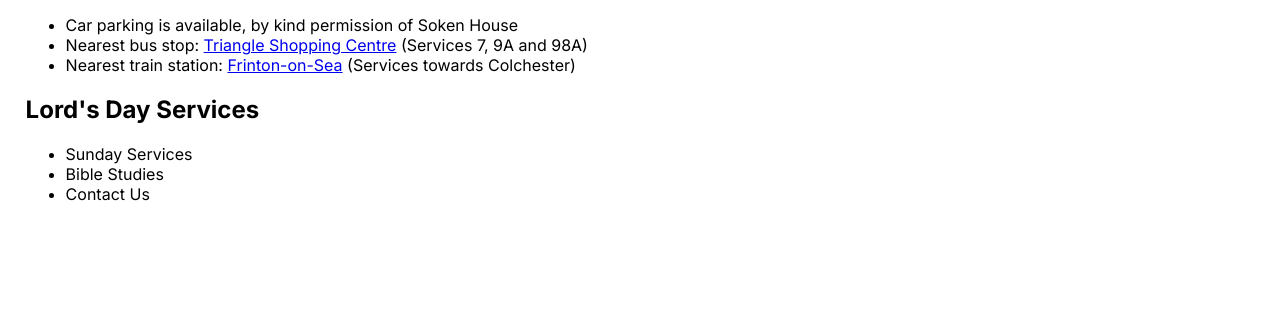
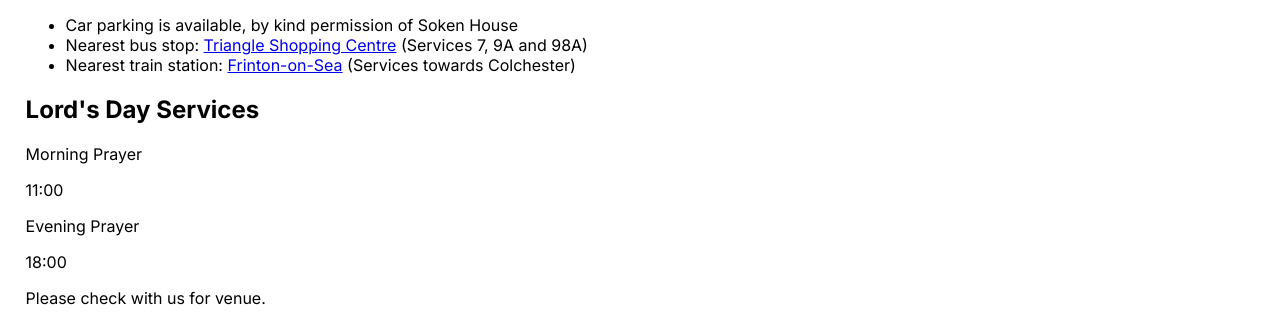
Before and after one commit to daniellievesley/HolyTrinityWebsite, a plain HTML site: page contact.html in a window 1280 px wide. Shown: the part 767-1091 px from the top of the page. Before the commit the page ends 987 px from the top, so only its background shows below. Drawn offline with Linux system fonts and the light colour scheme.

Commit message:
service tiles

```diff
--- a/contact.html
+++ b/contact.html
@@ -31,12 +31,12 @@
             <li> Nearest train station: <a href="https://www.greateranglia.co.uk/travel-information/station-information/fri"> Frinton-on-Sea</a> (Services towards Colchester)</li>
         </ul>
         <h2> Lord's Day Services </h2>
-        <div id="3tilemenu">
-            <ul>
-                <li> Sunday Services </li>
-                <li> Bible Studies </li>
-                <li> Contact Us </li>
-            </ul>
+        <div id="services">
+            <div class="tile">
+                <p class="serviceTitle"> Morning Prayer </p> <p class='time'> 11:00 </p> </div>
+            <div class="tile">
+                <p class="serviceTitle"> Evening Prayer </p> <p class='time'> 18:00 </p> <p> Please check with us for venue. </p> </div>
+            </div>
         </div>
     </main>
 </body>
```
Also changed, not shown: index.html (+6 -6 lines).
